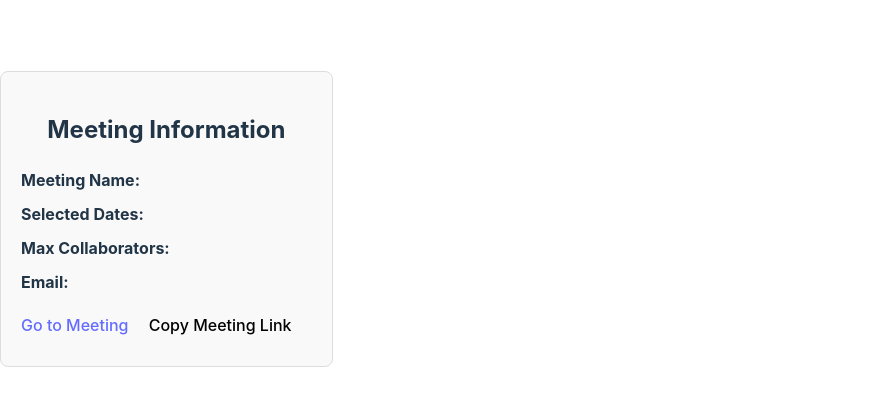
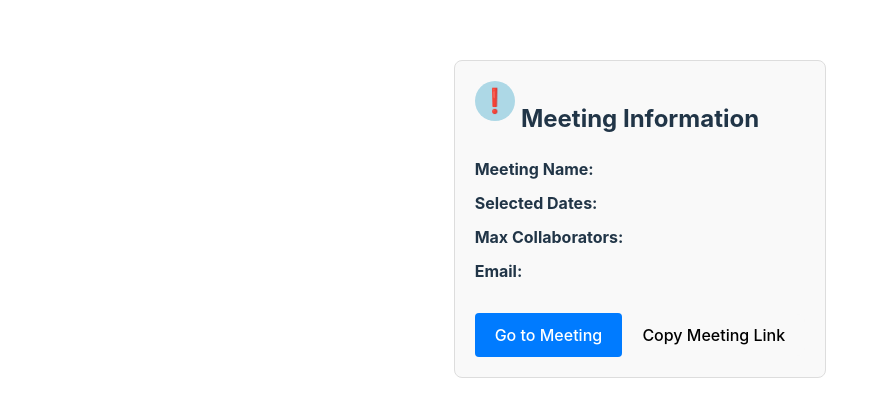
Before and after one commit to HuXioAn/meetMatch-frontEnd, a React (Vite) app in the folder createPage/: page /Info in a window 1280 px wide. Shown: the part 181-598 px from the top of the page, without its empty margins (0-889 px from the left). Built offline with nearby package versions, Linux system fonts and the light colour scheme.

Commit message:
info界面的导览

```diff
--- a/createPage/src/App.css
+++ b/createPage/src/App.css
@@ -59,3 +59,11 @@
       width: 50%;
     }
   }
+
+  body, html {
+    height: 100%;
+    margin: 0;
+    display: flex;
+    justify-content: center;
+    align-items: center;
+  }
--- a/createPage/src/MeetingCreate.jsx
+++ b/createPage/src/MeetingCreate.jsx
@@ -13,9 +13,11 @@ function MeetingCreate() {
     const handleSubmit = async (event) => {
         event.preventDefault();
         const dateSelection = selectedDates.map(date => date.format('YYYY-MM-DD'));
+
+
         api.createTableApi(meetingName, dateSelection, 0, 24, maxCollaborator, email)
             .then(response => {
-                history.push('/info', { meetingInfo: { meetingName, dateSelection, maxCollaborator, email, response } });
+                history.push('/info', { meetingInfo: { meetingName, selectedDates: dateSelection, maxCollaborator, email, response } });
             })
             .catch(error => {
                 console.error('Error creating meeting:', error);
--- a/createPage/src/info.css
+++ b/createPage/src/info.css
@@ -1,4 +1,5 @@
-/* Info.css */
+/* Info.css - 完整样式 */
+
 .info-container {
   max-width: 600px;
   margin: 20px auto;
@@ -6,6 +7,7 @@
   border: 1px solid #ddd;
   border-radius: 8px;
   background-color: #f9f9f9;
+  position: relative; /* 为感叹号按钮定位提供参考 */
 }
 
 .info-title {
@@ -18,18 +20,77 @@
   line-height: 1.5;
 }
 
-.go-button {
-  display: block;
-  width: 100%;
+.go-link {
+  display: inline-block;
+  margin-top: 20px;
   padding: 10px 20px;
-  margin-top: 20px;
   border: none;
   border-radius: 4px;
   background-color: #007bff;
   color: white;
   cursor: pointer;
+  text-decoration: none;
 }
 
-.go-button:hover {
+.go-link:hover {
   background-color: #0056b3;
 }
+
+/* 感叹号按钮样式 */
+.guide-button {
+  position: absolute;
+  top: 20px;
+  left: 20px;
+  width: 40px;
+  height: 40px;
+  padding: 5px;
+  border: none;
+  border-radius: 50%;
+  background-color: #add8e6; /* 淡蓝色背景 */
+  color: white; /* 白色感叹号 */
+  cursor: pointer;
+  font-size: 24px;
+  text-align: center;
+  line-height: 30px;
+}
+
+/* 导览覆盖层样式 */
+.guide-overlay {
+  position: fixed;
+  top: 0;
+  left: 0;
+  width: 100%;
+  height: 100%;
+  display: flex;
+  justify-content: center;
+  align-items: center;
+  background-color: rgba(0, 0, 0, 0.5); /* 半透明背景 */
+  z-index: 1000; /* 确保在最上层 */
+}
+
+/* 导览内容样式 */
+.guide-content {
+  padding: 20px;
+  background-color: white;
+  border-radius: 8px;
+  box-shadow: 0 4px 6px rgba(0, 0, 0, 0.1);
+  width: 80%; /* 根据需要调整宽度 */
+  max-width: 500px; /* 最大宽度限制 */
+  text-align: center;
+}
+
+/* 导览中的“下一步”按钮样式 */
+.guide-next {
+  display: block;
+  margin: 20px auto 0;
+  padding: 10px 20px;
+  background-color: #007bff;
+  color: white;
+  border: none;
+  border-radius: 4px;
+  cursor: pointer;
+}
+
+.guide-next:hover {
+  background-color: #0056b3;
+}
--- a/createPage/src/info.jsx
+++ b/createPage/src/info.jsx
@@ -1,25 +1,44 @@
-// Info.js
-import React from 'react';
+import React, { useState } from 'react';
 import { useLocation } from 'react-router-dom';
-import './info.css';
+import './info.css'; // 确保有对应的样式文件
 
 const Info = () => {
   const location = useLocation();
   const { meetingInfo } = location.state || {};
   const meetingLink = `https://meetmatch.us/table/?vToken=${meetingInfo?.response.tableVisitToken || ''}`;
 
-  const copyLinkToClipboard = () => {
-    navigator.clipboard.writeText(meetingLink)
-      .then(() => {
-        alert('Meeting link copied to clipboard!');
-      })
-      .catch(err => {
-        console.error('Failed to copy: ', err);
-      });
+  // 导览状态
+  const [guideVisible, setGuideVisible] = useState(false);
+  const [guideStep, setGuideStep] = useState(0);
+
+  // 导览内容
+  const guideSteps = [
+    "Welcome to your meeting dashboard. Here you can find all the details about your meeting.",
+    "Use the 'Copy Meeting Link' to share your meeting with others.",
+    "Click 'Go to Meeting' to start or join your meeting directly."
+  ];
+
+  // 显示下一步导览或结束导览
+  const nextGuideStep = () => {
+    if (guideStep < guideSteps.length - 1) {
+      setGuideStep(guideStep + 1);
+    } else {
+      setGuideVisible(false);
+      setGuideStep(0); // 重置导览步骤
+    }
   };
 
   return (
     <div className="info-container">
+      <button onClick={() => setGuideVisible(true)} className="guide-button">❗</button>
+      {guideVisible && (
+        <div className="guide-overlay">
+          <div className="guide-content">
+            <p>{guideSteps[guideStep]}</p>
+            <button onClick={nextGuideStep} className="guide-next">➡️</button>
+          </div>
+        </div>
+      )}
       <h2 className="info-title">Meeting Information</h2>
       <div className="info-content">
         <p><strong>Meeting Name:</strong> {meetingInfo?.meetingName}</p>
@@ -30,12 +49,11 @@ const Info = () => {
       <a href={meetingLink} target="_blank" rel="noopener noreferrer" className="go-link">
         Go to Meeting
       </a>
-      <button onClick={copyLinkToClipboard} className="copy-link-button">
+      <button onClick={() => navigator.clipboard.writeText(meetingLink)} className="copy-link-button">
         Copy Meeting Link
       </button>
     </div>
   );
 };
 
-
 export default Info;
```
Also changed, not shown: 1 other file (tests, documents, lock files or other folders).
